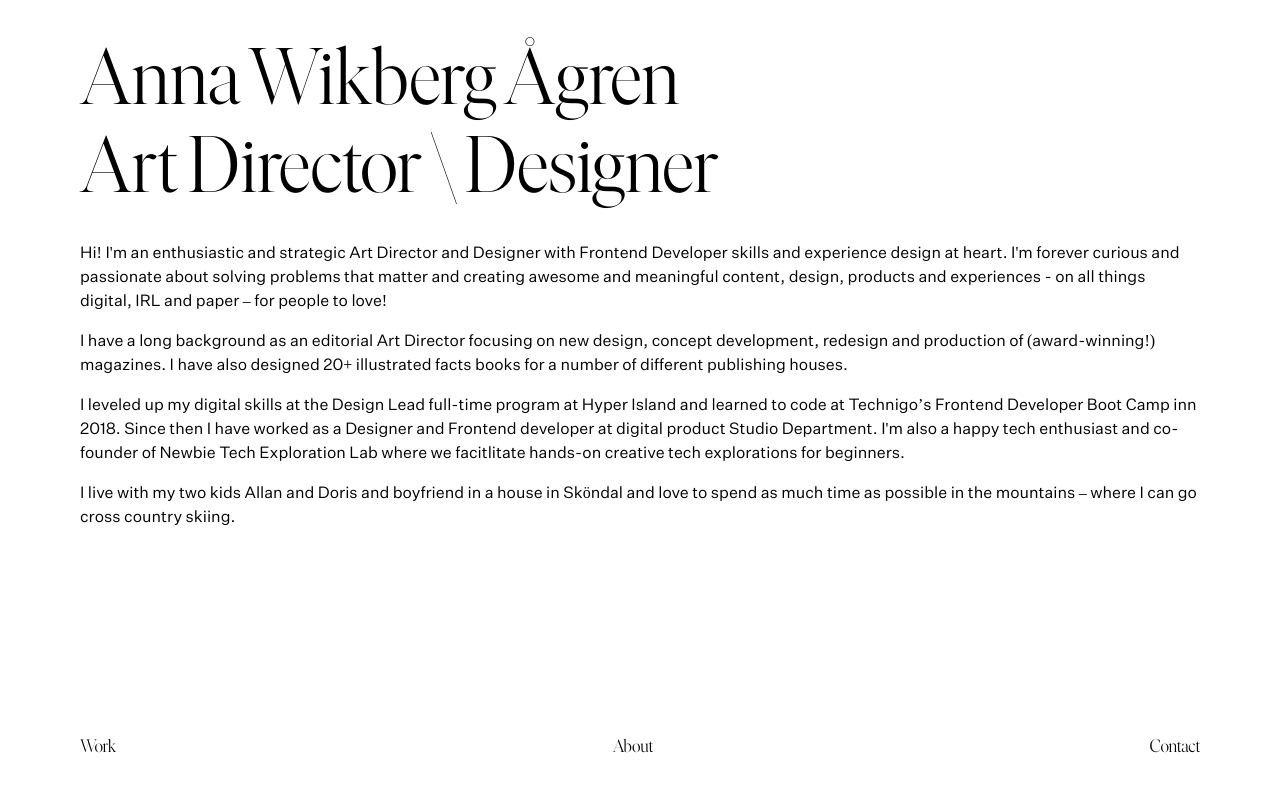
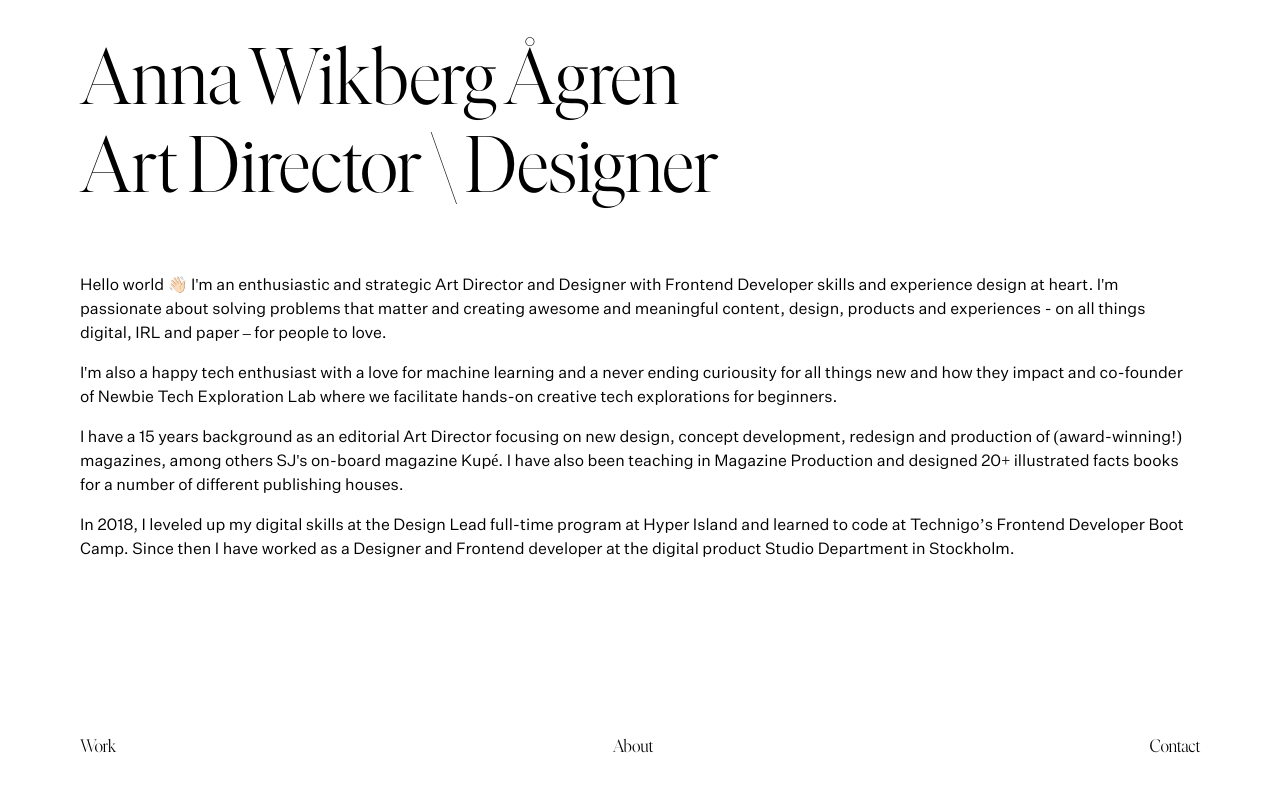
Before and after one commit to annaawgren/newportfolio, a Next.js app in the folder new_portfolio/: page /about in a window 1280 px wide. Shown: the top 800 px of the page. Built offline with nearby package versions, Linux system fonts and the light colour scheme; what tailwindcss-fluid would draw is missing.

Commit message:
content WIP

```diff
--- a/new_portfolio/components/CaseListing.js
+++ b/new_portfolio/components/CaseListing.js
@@ -41,7 +41,7 @@ export default function CaseListing() {
     // console.log("itemsRefs", itemsRefs);
 
     let options = {
-      threshold: 0.5,
+      threshold: 0.3,
     };
 
     let observer = new IntersectionObserver(observerItemCallback, options);
@@ -96,47 +96,10 @@ export default function CaseListing() {
   return (
     <React.Fragment>
       {/* Antal cases {Object.entries(cases).length} */}
-      <ul className="grid md:grid-cols-2 lg:grid-cols-3 pt:80 gap-4 px-5 md:px-10 lg:px-20">
+      <ul className="grid md:grid-cols-2 xl:grid-cols-3 pt:80 gap-4 px-5 md:px-10 lg:px-20">
         {caseListingItems}
       </ul>
-      <style jsx>{`
-          @media (prefers-reduced-motion: no-preference) {
-            li.in-view {
-              opacity: 0;
-              scale: 0;
-              transition: 400ms;
-              transform: translateY(10px);
-            }
-            li {
-              opacity: 0;
-            }
-            li.in-view {
-              opacity: 1;
-              scale: 1;
-              transform: translateY(0);
-            }
-
-            li.in-view:nth-child(1) {
-              transition-delay: 0s;
-            }
-            li.in-view:nth-child(2) {
-              transition-delay: 0.2s;
-            }
-            li.in-view:nth-child(3) {
-              transition-delay: 0.4s;
-            }
-            li.in-view:nth-child(4) {
-              transition-delay: 0.6s;
-            }
-            li.in-view:nth-child(5) {
-              transition-delay: 0.8s;
-            }
-            li.in-view:nth-child(6) {
-              transition-delay: 1s;
-            }
-          }
-        }
-      `}</style>
+      <style jsx>{``}</style>
     </React.Fragment>
   );
 }
--- a/new_portfolio/components/Header.js
+++ b/new_portfolio/components/Header.js
@@ -3,9 +3,9 @@ import Link from "next/link";
 
 export default function Header() {
   return (
-    <header className="w-full flex flex-row justify-between ">
+    <header className="w-full flex flex-row justify-between pt-8 pb-8 mb-8 sticky top-0 z-10">
       <Link href="/">
-        <a className=" w-full flex flex-col justify-top pt-8 px-5 md:px-10 lg:px-20 fixed top-0 z-10">
+        <a className=" w-full flex flex-col justify-top px-5 md:px-10 lg:px-20   ">
           <p className="ivar-light headerfont">
             Anna Wikberg Ågren <br /> Art Director \ Designer{" "}
           </p>
--- /dev/null
+++ b/new_portfolio/components/Marquee.js
@@ -0,0 +1,89 @@
+import React, { useState, useEffect } from "react";
+
+const Marqueen = (props) => {
+  const title = (
+    <span>
+      <span className=" text-yellow-400">• </span>
+      <span className="white"> I'm currently up for hire </span>
+      <span className=" text-yellow-200">• </span>
+      <span className="white"> Let's talk! </span>
+    </span>
+  );
+
+  const marqueeText = new Array(100).fill(title);
+
+  return <div>{marqueeText}</div>;
+};
+
+export default function Marquee() {
+  return (
+    <div className="banner marquee w-100 ">
+      <a href="#ourlabs" class="">
+        <span className="marquee-animator">
+          <Marqueen />
+        </span>
+      </a>
+      <style jsx>{`
+        @keyframes moveLeft {
+          0% {
+            transform: translateX(0);
+          }
+          100% {
+            transform: translateX(-3000px);
+          }
+        }
+
+        @keyframes moveRight {
+          0% {
+            transform: translateX(-3000px);
+          }
+          100% {
+            transform: translateX(0);
+          }
+        }
+
+        .marquee-animator {
+          animation: moveLeft 100s linear infinite;
+          white-space: nowrap;
+          position: relative;
+          display: block;
+        }
+
+        .header-banner {
+          box-shadow: 0 0 5px 0px rgba(65, 65, 65, 0.5);
+        }
+
+        .banner {
+          height: auto;
+          padding: 10px 0;
+          z-index: 3;
+        }
+        .bomb {
+          display: inline-block;
+        }
+
+        .underlined-ml {
+          border-bottom: solid 2px #000;
+          padding-bottom: 2px;
+        }
+
+        .underlined-ml:hover {
+          border-bottom: solid 0 #000;
+        }
+
+        .banner a {
+          text-decoration: none;
+        }
+
+        .banner.hidden {
+          display: none;
+        }
+
+        .marquee {
+          width: 100%;
+          overflow: hidden;
+        }
+      `}</style>
+    </div>
+  );
+}
--- a/new_portfolio/components/cases/Kupe.js
+++ b/new_portfolio/components/cases/Kupe.js
@@ -3,10 +3,10 @@ export const KupeCase = {
   description: <p>Art Director at SJ's onboard magazine Kupé</p>,
   introtext: (
     <div>
-      <h2 className="untitled-text mb-6 mt-8 text-md text-center">
+      <h2 className="untitled-text mb-6 mt-2 text-md text-center">
         Case Heading
       </h2>
-      <p className="untitled-text mb-4 text-md text-justify">
+      <p className="untitled-text mb-4 text-md ">
         I was the Art Director for Kupé Magazine between 2011-2017. I did
         everything between being responsible for the design-team, to concept
         development (I redesigned it twice), putting together teams and
--- a/new_portfolio/pages/about.js
+++ b/new_portfolio/pages/about.js
@@ -1,5 +1,6 @@
 import Header from "../components/Header";
 import Layout from "../components/Layout";
+
 import Navlinks from "../components/Navlinks";
 
 export default function About() {
@@ -7,40 +8,41 @@ export default function About() {
     <Layout>
       <Header />
 
-      <div className="w-full h-48 md:h-60 " />
+      <section className="about-txt about-margin-top w-full flex flex-col items-center mb-10 px-5 md:px-10 lg:px-20">
+        <p className="untitled-text text-md mb-4">
+          Hello world <span>👋🏻</span> I'm an enthusiastic and strategic Art
+          Director and Designer with Frontend Developer skills and experience
+          design at heart. I'm passionate about solving problems that matter and
+          creating awesome and meaningful content, design, products and
+          experiences - on all things digital, IRL and paper – for people to
+          love.
+        </p>
 
-      <section className="about-txt about-margin-top w-full flex flex-col items-center mb-40 px-5 md:px-10 lg:px-20">
         <p className="untitled-text text-md mb-4">
-          Hi! I'm an enthusiastic and strategic Art Director and Designer with
-          Frontend Developer skills and experience design at heart. I'm forever
-          curious and passionate about solving problems that matter and creating
-          awesome and meaningful content, design, products and experiences - on
-          all things digital, IRL and paper – for people to love!
-        </p>
-        <p className="untitled-text text-md mb-4">
-          I have a long background as an editorial Art Director focusing on new
-          design, concept development, redesign and production of
-          (award-winning!) magazines. I have also designed 20+ illustrated facts
-          books for a number of different publishing houses.
-        </p>
-        <p className="untitled-text text-md mb-4">
-          I leveled up my digital skills at the Design Lead full-time program at
-          Hyper Island and learned to code at Technigo’s Frontend Developer Boot
-          Camp inn 2018. Since then I have worked as a Designer and Frontend
-          developer at digital product Studio Department. I'm also a happy tech
-          enthusiast and co-founder of{" "}
+          I'm also a happy tech enthusiast with a love for machine learning and
+          a never ending curiousity for all things new and how they impact and
+          co-founder of{" "}
           <span>
             <a href="https://newbietech.io" target="_blank">
               Newbie Tech Exploration Lab
             </a>
           </span>{" "}
-          where we facitlitate hands-on creative tech explorations for
-          beginners.
+          where we facilitate hands-on creative tech explorations for beginners.
+        </p>
+
+        <p className="untitled-text text-md mb-4">
+          I have a 15 years background as an editorial Art Director focusing on
+          new design, concept development, redesign and production of
+          (award-winning!) magazines, among others SJ's on-board magazine Kupé.
+          I have also been teaching in Magazine Production and designed 20+
+          illustrated facts books for a number of different publishing houses.
         </p>
         <p className="untitled-text text-md mb-4">
-          I live with my two kids Allan and Doris and boyfriend in a house in
-          Sköndal and love to spend as much time as possible in the mountains –
-          where I can go cross country skiing.
+          In 2018, I leveled up my digital skills at the Design Lead full-time
+          program at Hyper Island and learned to code at Technigo’s Frontend
+          Developer Boot Camp. Since then I have worked as a Designer and
+          Frontend developer at the digital product Studio Department in
+          Stockholm.
         </p>
       </section>
 
@@ -57,6 +59,8 @@ export default function About() {
           </div>
         </div>
       </div>
+
+      <div className="w-full h-40 md:h-60 " />
 
       <Navlinks />
 
--- a/new_portfolio/pages/contact.js
+++ b/new_portfolio/pages/contact.js
@@ -7,9 +7,13 @@ export default function Contact() {
     <Layout>
       <Header />
 
-      <section className="w-full h-screen flex flex-col items-center pt-48">
-        <p className="untitled-text text-md mb-2">hello@annawagren.work</p>
-        <p className="untitled-text text-md mb-2">+ 46 707 13 54 91</p>
+      <section className="w-full h-screen flex flex-col items-center">
+        <a href="https://www.pinterest.se/annaawgren/" target="_blank">
+          <p className="untitled-text text-md mb-2"> Mail</p>
+        </a>
+        <a href="https://www.pinterest.se/annaawgren/" target="_blank">
+          <p className="untitled-text text-md mb-2"> Call</p>
+        </a>
 
         <div className=" h-12 w-full" />
 
--- a/new_portfolio/pages/index.js
+++ b/new_portfolio/pages/index.js
@@ -25,7 +25,6 @@ export default function Home() {
         <title>Anna Wikberg Ågren ⚡️ Portfolio</title>
       </Head>
       <Header />
-      <div className="w-full h-48 md:h-60 " />
 
       <CaseListing />
       <div className="h-40 w-full" />
--- a/new_portfolio/pages/work.js
+++ b/new_portfolio/pages/work.js
@@ -41,8 +41,6 @@ export default function Work() {
 
       <Header />
 
-      <div className="w-full h-48 md:h-60 " />
-
       <CaseListing />
 
       <div className="h-40 w-full" />
--- a/new_portfolio/pages/work/[casename].js
+++ b/new_portfolio/pages/work/[casename].js
@@ -38,8 +38,6 @@ const Case = () => {
         <title>Case</title>
       </Head>
 
-      <div className=" h-28 w-full" />
-
       <Header />
 
       <main className="w-full px-5 md:px-10 lg:px-20 ">
--- a/new_portfolio/tailwind.config.js
+++ b/new_portfolio/tailwind.config.js
@@ -27,7 +27,7 @@ module.exports = {
       maxvw: "1280px",
     },
     lg: {
-      min: "30px",
+      min: "36px",
       max: "70px",
       minvw: "320px",
       maxvw: "1280px",
```
